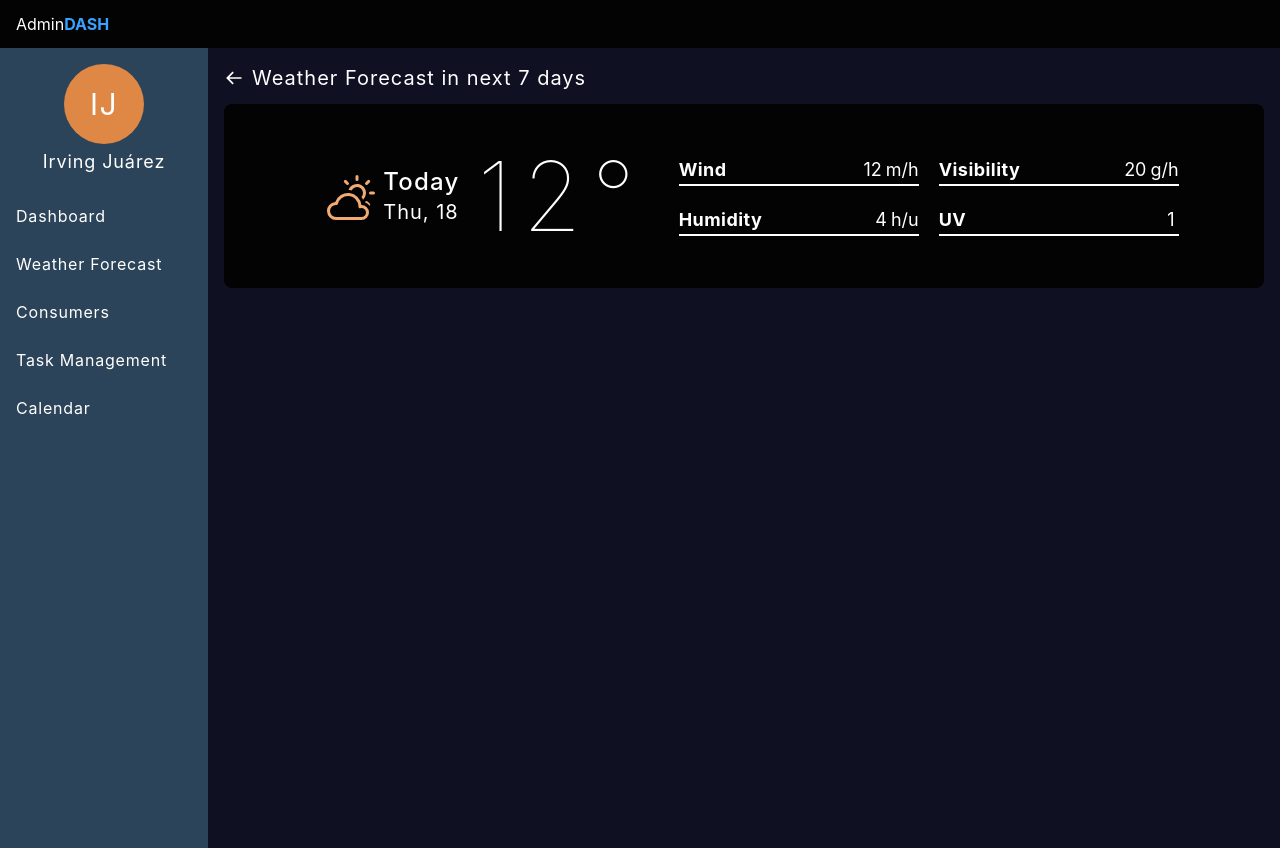
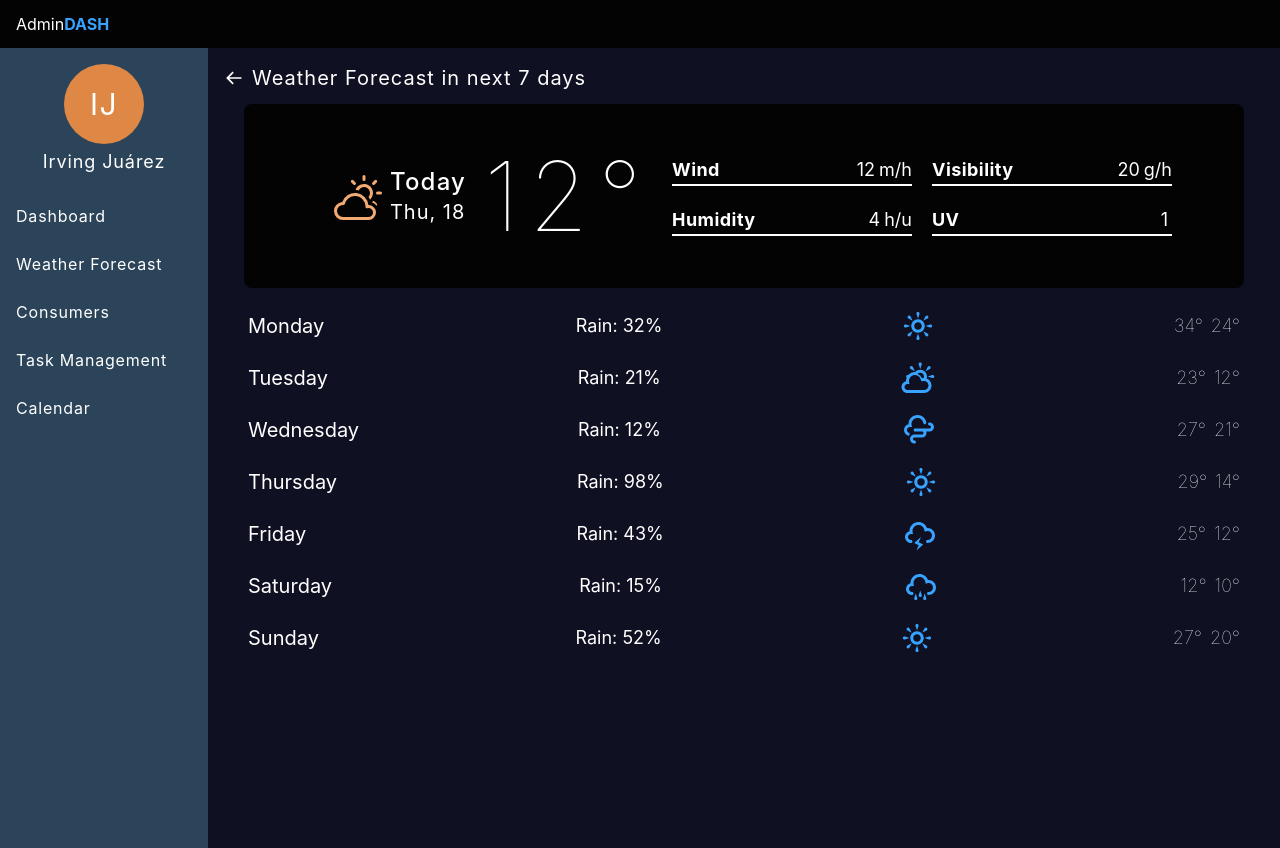
Before and after one commit to irvingvjuarez/admin-dash, a React (Vite) app: page /weather-next-seven-days in a window 1280 px wide. Built offline with nearby package versions, Linux system fonts and the light colour scheme.

Commit message:
The Weather page is finished

```diff
--- /dev/null
+++ b/src/components/NextSevenDaysView/index.tsx
@@ -0,0 +1,34 @@
+import { DATA } from "../../data"
+
+const NextSevenDaysView = () => {
+  const { nextSevenDays } = DATA
+
+  return(
+    <section className="w-full max-w-[1000px] mx-auto my-3">
+      <ul>
+        {nextSevenDays.map(day => {
+          const IconComponent = day.icon()
+          return(
+            <li className="flex items-center justify-between py-2 hover:bg-primary-clear-super md:px-1">
+              <h2 className="w-[90px] text-lg md:text-xl flex">
+                {day.day}
+              </h2>
+              <span className="hidden text-lg md:block">Rain: {day.rain}%</span>
+              <IconComponent className="text-3xl text-contrast-clear md:text-4xl" />
+              <div className="text-lg font-thin">
+                <span>
+                  {day.temp.max}°
+                </span>
+                <span className="ml-2">
+                  {day.temp.min}°
+                </span>
+              </div>
+            </li>
+          )
+        })}
+      </ul>
+    </section>
+  )
+}
+
+export { NextSevenDaysView }
--- /dev/null
+++ b/src/components/TodayMetaData/index.tsx
@@ -0,0 +1,40 @@
+const data = [
+  {
+    title: "Wind",
+    value: "12",
+    inTermsOf: "m/h"
+  },
+  {
+    title: "Visibility",
+    value: "20",
+    inTermsOf: "g/h"
+  },
+  {
+    title: "Humidity",
+    value: "4",
+    inTermsOf: "h/u"
+  },
+  {
+    title: "UV",
+    value: "1",
+    inTermsOf: ""
+  }
+]
+
+const TodayMetaData = () => {
+  return(
+    <article className="w-full flex-none grid grid-cols-1 gap-2 max-w-[500px] md:grid-cols-2 md:gap-5">
+      {data.map(item => (
+        <div key={item.title} className="flex items-center justify-between border-b-2 border-b-just-white">
+          <h2 className="font-bold text-lg tracking-wide">{item.title}</h2>
+          <p className="text-lg">
+            <span className="mr-1">{item.value}</span>
+            <span>{item.inTermsOf}</span>
+          </p>
+        </div>
+      ))}
+    </article>
+  )
+}
+
+export { TodayMetaData }
--- a/src/components/WeatherCard/index.tsx
+++ b/src/components/WeatherCard/index.tsx
@@ -1,53 +1,21 @@
 import { CardContainer } from "../CardContainer"
 import { WeatherDate } from "../WeatherDate"
 import { WeatherTemp } from "../WeatherTemp"
-
-const data = [
-  {
-    title: "Wind",
-    value: "12",
-    inTermsOf: "m/h"
-  },
-  {
-    title: "Visibility",
-    value: "20",
-    inTermsOf: "g/h"
-  },
-  {
-    title: "Humidity",
-    value: "4",
-    inTermsOf: "h/u"
-  },
-  {
-    title: "UV",
-    value: "1",
-    inTermsOf: ""
-  }
-]
+import { TodayMetaData } from "../TodayMetaData"
 
 const WeatherCard = () => {
   return(
     <CardContainer
       type="flex"
       justify="evenly"
-      containerClassName="flex-wrap" >
+      containerClassName="flex-wrap max-w-[1000px] mx-auto" >
       <>
         <article className="w-full max-w-[300px] flex justify-evenly">
           <WeatherDate titleSize="text-lg" dateSize="text-md" titleClassName="md:text-2xl" dateClassName="md:text-xl" />
           <WeatherTemp temp={"12"} titleSize="text-6xl" titleClassName="md:text-8xl" />
         </article>
 
-        <article className="w-full flex-none grid grid-cols-1 gap-2 max-w-[500px] md:grid-cols-2 md:gap-5">
-          {data.map(item => (
-            <div key={item.title} className="flex items-center justify-between border-b-2 border-b-just-white">
-              <h2 className="font-bold text-lg tracking-wide">{item.title}</h2>
-              <p className="text-lg">
-                <span className="mr-1">{item.value}</span>
-                <span>{item.inTermsOf}</span>
-              </p>
-            </div>
-          ))}
-        </article>
+        <TodayMetaData />
       </>
     </CardContainer>
   )
--- a/src/data.ts
+++ b/src/data.ts
@@ -4,6 +4,78 @@ import { TiWeatherStormy, TiWeatherShower, TiWeatherPartlySunny, TiWeatherWindyC
 import { MdAttachMoney } from "react-icons/md"
 
 export const DATA = {
+  nextSevenDays: [
+    {
+      id: 0,
+      day: "Monday",
+      temp: {
+        max: "34",
+        min: "24"
+      },
+      icon: () => TiWeatherSunny,
+      rain: "32"
+    },
+    {
+      id: 1,
+      day: "Tuesday",
+      temp: {
+        max: "23",
+        min: "12"
+      },
+      icon: () => TiWeatherPartlySunny,
+      rain: "21"
+    },
+    {
+      id: 2,
+      day: "Wednesday",
+      temp: {
+        max: "27",
+        min: "21"
+      },
+      icon: () => TiWeatherWindyCloudy,
+      rain: "12"
+    },
+    {
+      id: 3,
+      day: "Thursday",
+      temp: {
+        max: "29",
+        min: "14"
+      },
+      icon: () => TiWeatherSunny,
+      rain: "98"
+    },
+    {
+      id: 4,
+      day: "Friday",
+      temp: {
+        max: "25",
+        min: "12"
+      },
+      icon: () => TiWeatherStormy,
+      rain: "43"
+    },
+    {
+      id: 5,
+      day: "Saturday",
+      temp: {
+        max: "12",
+        min: "10"
+      },
+      icon: () => TiWeatherShower,
+      rain: "15"
+    },
+    {
+      id: 6,
+      day: "Sunday",
+      temp: {
+        max: "27",
+        min: "20"
+      },
+      icon: () => TiWeatherSunny,
+      rain: "52"
+    }
+  ],
   topProductSales: {
     data: [
       { name: "MacBook Pro", value: 400 },
--- a/src/pages/NextSevenDays/index.tsx
+++ b/src/pages/NextSevenDays/index.tsx
@@ -1,5 +1,6 @@
 import { SectionContainer } from "../../containers/SectionContainer"
 import { WeatherCard } from "../../components/WeatherCard"
+import { NextSevenDaysView } from "../../components/NextSevenDaysView"
 
 const NextSevenDays: React.FC = (): JSX.Element => {
   return(
@@ -7,7 +8,10 @@ const NextSevenDays: React.FC = (): JSX.Element => {
       title="Weather Forecast in next 7 days"
       titleStrong={true}
       subpage={true} >
-      <WeatherCard />
+      <>
+        <WeatherCard />
+        <NextSevenDaysView />
+      </>
     </SectionContainer>
   )
 }
```
